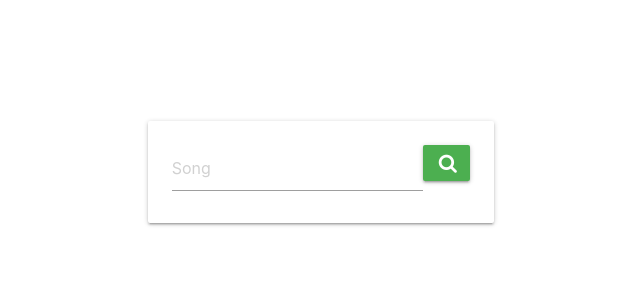
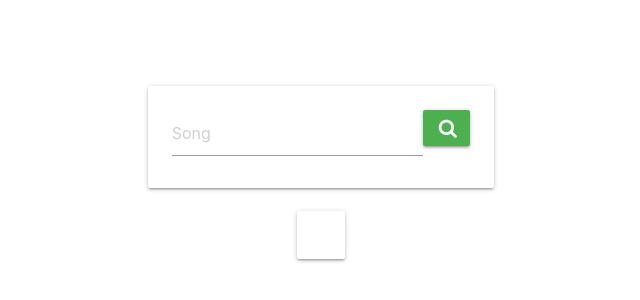
Before and after one commit to jesusdevp/project-spotify, a React (Create React App) app: page / in a window 1280 px wide. Shown: the part 224-524 px from the top of the page, without its empty margins (319-959 px from the left). Built offline with nearby package versions, Linux system fonts and the light colour scheme; what react-router-redux would draw is missing.

Commit message:
SongItem component created

```diff
--- /dev/null
+++ b/src/components/Index/SongItem.js
@@ -0,0 +1,18 @@
+import React, { Component } from "react";
+import PropTypes from "prop-types";
+
+class SongItem extends Component {
+  render() {
+    return <div>SonItem</div>;
+  }
+}
+
+SongItem.propTypes = {
+  songId: PropTypes.string,
+  tokenPath: PropTypes.string,
+  albumPhoto: PropTypes.string,
+  songName: PropTypes.string,
+  artistName: PropTypes.string
+};
+
+export default SongItem;
--- a/src/components/Index/index.js
+++ b/src/components/Index/index.js
@@ -1,4 +1,6 @@
 import React, { Component } from "react";
+
+import SongItem from "./SongItem";
 
 import "./index.css";
 import "materialize-css/dist/css/materialize.min.css";
@@ -26,11 +28,13 @@ class Index extends Component {
                 }}
               />
               <a className="waves-effect waves-light btn green">
-                <i class="fa fa-search"></i>
+                <i className="fa fa-search"></i>
               </a>
-              <div>{/* {TODO} */}</div>
             </div>
           </div>
+        </div>
+        <div className="card Index-results-card">
+          <div className="card-content"></div>
         </div>
       </div>
     );
```
